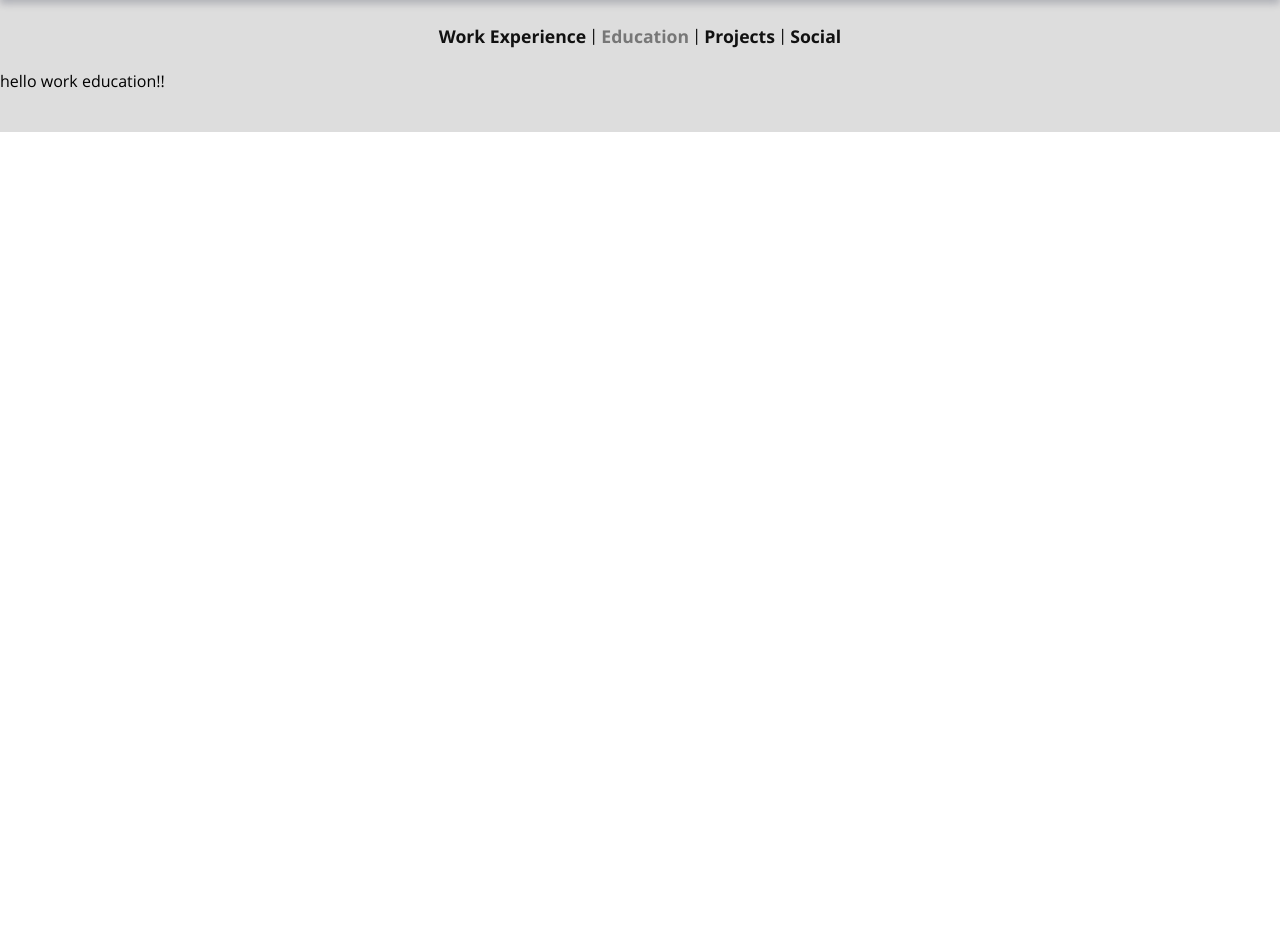
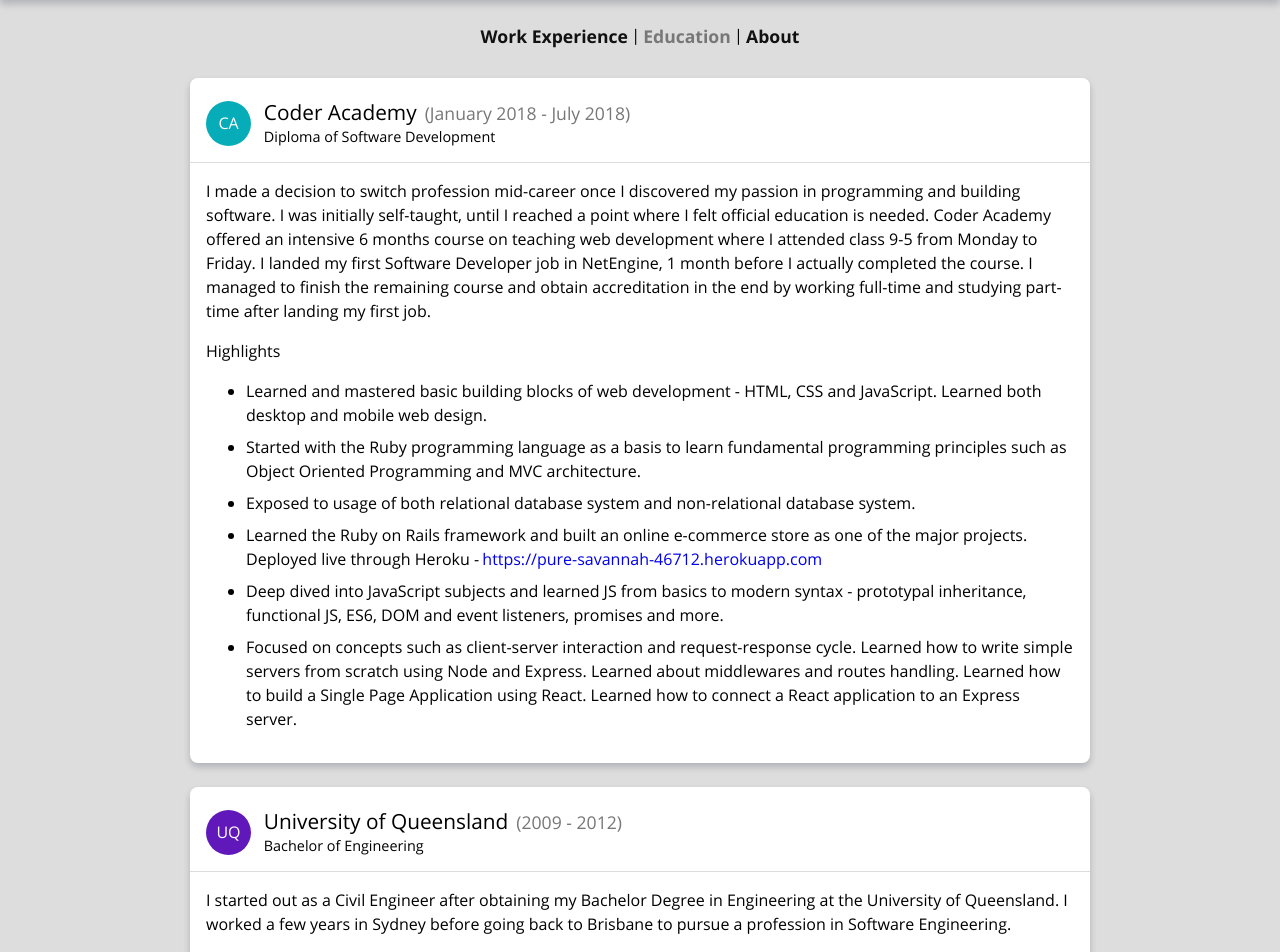
Before and after one commit to jeffmjwong/cv-app, a React (Create React App) app: page /education in a window 1280 px wide. Shown: the part 400-1352 px from the top of the page. Before the commit the page ends 800 px from the top, so only its background shows below. Built offline with nearby package versions, Linux system fonts and the light colour scheme.

Commit message:
finish up content

```diff
--- a/src/App.css
+++ b/src/App.css
@@ -212,11 +212,7 @@
 }
 
 .card-main > p {
-  margin: 0;
-}
-
-.card-main > p:first-child {
-  margin-bottom: 1rem;
+  margin: 0 0 1rem 0;
 }
 
 .job-highlights > li {
@@ -249,6 +245,16 @@
 .company-netengine {
   color: #021555;
   background-color: #ff5112;
+}
+
+.company-coderacademy {
+  color: #fff;
+  background-color: #06acb8;
+}
+
+.company-uq {
+  color: #fff;
+  background-color: #6118ba;
 }
 
 @media screen and (max-width: 752px) {
--- a/src/App.js
+++ b/src/App.js
@@ -7,8 +7,7 @@
 import Intro from './components/Intro';
 import WorkExperience from './components/WorkExperience';
 import Education from './components/Education';
-import Projects from './components/Projects';
-import Social from './components/Social';
+import About from './components/About';
 
 import './App.css';
 
@@ -58,27 +57,17 @@
           <span className="vertical-separator">|</span>
 
           <Link
-            className={pathname === '/projects' ? 'active' : ''}
-            to="/projects"
+            className={pathname === '/about' ? 'active' : ''}
+            to="/about"
           >
-            Projects
-          </Link>
-
-          <span className="vertical-separator">|</span>
-
-          <Link
-            className={pathname === '/social' ? 'active' : ''}
-            to="/social"
-          >
-            Social
+            About
           </Link>
         </div>
 
         <Switch>
           <Route exact path="/" component={WorkExperience} />
           <Route path="/education" component={Education} />
-          <Route path="/projects" component={Projects} />
-          <Route path="/social" component={Social} />
+          <Route path="/about" component={About} />
         </Switch>
       </div>
     </div>
--- /dev/null
+++ b/src/components/About.js
@@ -0,0 +1,54 @@
+import React, { useState, useEffect } from 'react';
+
+const About = () => {
+  const [mounted, setMounted] = useState(false);
+
+  useEffect(() => {
+    setMounted(true);
+
+    return () => { setMounted(false) };
+  }, [])
+
+  return (
+    <div className={mounted ? 'content-cards-container' : ''}>
+      <div className="content-card elevation">
+        <div className="card-main">
+          <p>
+            A little more about myself...
+          </p>
+
+          <p>
+            I love everything about tech and is fascinated by the unlimited possibilities and values
+            that software can bring to people and organizations. This is one of the reason why I
+            decided to pursue a profession in programming although I have worked many years as a
+            Civil Engineer.
+          </p>
+
+          <p>
+            I enjoyed learning new programming languages and the next new shiny framework during
+            my free time. Or you can find me building cool and fun games such as this one
+            <a
+              className="common-link"
+              href="https://jeffmjwong.github.io/memory-game-by-jeff/"
+              target="_blank"
+              rel="noopener noreferrer"
+            >
+              https://jeffmjwong.github.io/memory-game-by-jeff/
+            </a>
+          </p>
+
+          <p>
+            I also enjoyed attending various tech meetups and events, especially in Brisbane where
+            the tech community is still gradually growing. One particular example is the Brisbane
+            React meetup that has recently moved its usual meetup location to Expedia's office.
+            I am also a regular in the monthly Ruby and JavaScript meetups that are held in various
+            locations in Brisbane. I'm always keen to meet and have a chat with other developers in
+            the Brisbane community to share our experiences and learn new things everyday.
+          </p>
+        </div>
+      </div>
+    </div>
+  );
+};
+
+export default About;
--- a/src/components/Education.js
+++ b/src/components/Education.js
@@ -1,8 +1,103 @@
-import React from 'react';
+import React, { useState, useEffect } from 'react';
 
 const Education = () => {
+  const [mounted, setMounted] = useState(false);
+
+  useEffect(() => {
+    setMounted(true);
+
+    return () => { setMounted(false) };
+  }, [])
+
   return (
-    <p>hello work education!!</p>
+    <div className={mounted ? 'content-cards-container' : ''}>
+      <div className="content-card elevation">
+        <div className="card-header">
+          <div className="company-logo company-coderacademy">CA</div>
+          <h2>
+            <span className="company-name">Coder Academy</span>
+            <span className="company-period">(January 2018 - July 2018)</span>
+            <span className="company-title">Diploma of Software Development</span>
+          </h2>
+        </div>
+
+        <div className="card-main">
+          <p>
+            I made a decision to switch profession mid-career once I discovered my passion in
+            programming and building software. I was initially self-taught, until I reached a point
+            where I felt official education is needed. Coder Academy offered an intensive 6 months
+            course on teaching web development where I attended class 9-5 from Monday to Friday.
+            I landed my first Software Developer job in NetEngine, 1 month before I actually completed
+            the course. I managed to finish the remaining course and obtain accreditation in the end
+            by working full-time and studying part-time after landing my first job.
+          </p>
+
+          <p>Highlights</p>
+
+          <ul className="job-highlights">
+            <li>
+              Learned and mastered basic building blocks of web development - HTML, CSS and
+              JavaScript. Learned both desktop and mobile web design.
+            </li>
+            <li>
+              Started with the Ruby programming language as a basis to learn fundamental programming
+              principles such as Object Oriented Programming and MVC architecture.
+            </li>
+            <li>
+              Exposed to usage of both relational database system and non-relational database system.
+            </li>
+            <li>
+              Learned the Ruby on Rails framework and built an online e-commerce store as one of
+              the major projects. Deployed live through Heroku -
+              <a
+                className="common-link"
+                href="https://pure-savannah-46712.herokuapp.com"
+                target="_blank"
+                rel="noopener noreferrer"
+              >
+                https://pure-savannah-46712.herokuapp.com
+              </a>
+            </li>
+            <li>
+              Deep dived into JavaScript subjects and learned JS from basics to modern syntax -
+              prototypal inheritance, functional JS, ES6, DOM and event listeners, promises and more.
+            </li>
+            <li>
+              Focused on concepts such as client-server interaction and request-response cycle.
+              Learned how to write simple servers from scratch using Node and Express. Learned about
+              middlewares and routes handling. Learned how to build a Single Page Application using
+              React. Learned how to connect a React application to an Express server.
+            </li>
+          </ul>
+        </div>
+      </div>
+
+      <div className="content-card elevation">
+        <div className="card-header">
+          <div className="company-logo company-uq">UQ</div>
+          <h2>
+            <span className="company-name">University of Queensland</span>
+            <span className="company-period">(2009 - 2012)</span>
+            <span className="company-title">Bachelor of Engineering</span>
+          </h2>
+        </div>
+
+        <div className="card-main">
+          <p>
+            I started out as a Civil Engineer after obtaining my Bachelor Degree in Engineering at
+            the University of Queensland. I worked a few years in Sydney before going back to
+            Brisbane to pursue a profession in Software Engineering.
+          </p>
+
+          <p>Highlights</p>
+
+          <ul className="job-highlights">
+            <li>Extended Major in Civil Engineering.</li>
+            <li>Honours Class IIA.</li>
+          </ul>
+        </div>
+      </div>
+    </div>
   );
 };
 
--- a/src/components/Projects.js
+++ /dev/null
@@ -1,9 +0,0 @@
-import React from 'react';
-
-const Projects = () => {
-  return (
-    <p>hello work projects yo lol!!</p>
-  );
-};
-
-export default Projects;
--- a/src/components/WorkExperience.js
+++ b/src/components/WorkExperience.js
@@ -11,9 +11,9 @@
 
   return (
     <div className={mounted ? 'content-cards-container' : ''}>
-      <div className="content-card">
+      <div className="content-card elevation">
         <div className="card-header">
-          <div className="company-logo company-expedia">Exp</div>
+          <div className="company-logo company-expedia">EXP</div>
           <h2>
             <span className="company-name">Tourism Media / Expedia</span>
             <span className="company-period">(August 2019 - Current)</span>
@@ -21,7 +21,7 @@
           </h2>
         </div>
 
-        <div className="card-main elevation">
+        <div className="card-main">
           <p>
             I am currently working full time in Expedia's Brisbane office under Tourism Media's
             employment, funded by the SEO team. I joined the DX team where we are tasked to build
@@ -70,9 +70,9 @@
         </div>
       </div>
 
-      <div className="content-card">
+      <div className="content-card elevation">
         <div className="card-header">
-          <div className="company-logo company-tanda">Ta</div>
+          <div className="company-logo company-tanda">TA</div>
           <h2>
             <span className="company-name">Tanda</span>
             <span className="company-period">(April 2019 - August 2019)</span>
@@ -80,7 +80,7 @@
           </h2>
         </div>
 
-        <div className="card-main elevation">
+        <div className="card-main">
           <p>
             Tanda has the vision to build the greatest product ever. Working at Tanda has extended
             my skills as software developer to solutions architecture, mobile development and
@@ -115,7 +115,7 @@
         </div>
       </div>
 
-      <div className="content-card">
+      <div className="content-card elevation">
         <div className="card-header">
           <div className="company-logo company-netengine">NG</div>
           <h2>
@@ -125,12 +125,12 @@
           </h2>
         </div>
 
-        <div className="card-main elevation">
+        <div className="card-main">
           <p>
             At NetEngine we bring your digital vision to life. With clients ranging from start-ups
             to major corporations, we pride ourselves on our expertise in developing well
-            thought web-based and mobile applications. Mainly a backend developer, I have also
-            involved in numerous frontend work and deployment infrastructure, plus myriad of project
+            thought web-based and mobile applications. Mainly a back-end developer, I have also
+            involved in numerous front-end work and deployment infrastructure, plus myriad of project
             ecosystem processes including project planning, work flows, design, client collaboration
             and testing. During my time at NetEngine, I have vastly extended my knowledge and
             experience not only in programming, but also in some key project management skills.
```
